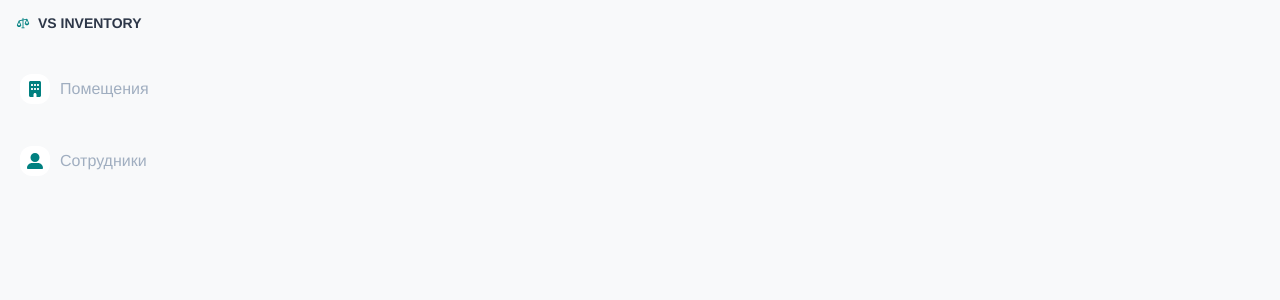
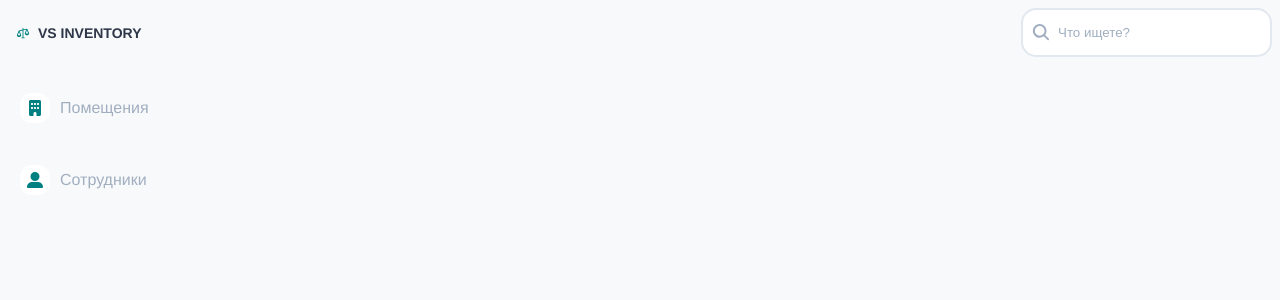
Before and after one commit to zolotaryov2027/vs-inventory, a React (Vite) app: page / in a window 1280 px wide. Shown: the top 300 px of the page. Built offline with nearby package versions, Linux system fonts and the light colour scheme.

Commit message:
add search-input

```diff
--- a/src/components/header/header.css
+++ b/src/components/header/header.css
@@ -20,3 +20,13 @@
   height: 30px;
   color: var(--accent-color);
 }
+
+.header .columns {
+  display: flex;
+  align-items: center;
+}
+
+.column__left {
+  width: 20%;
+  margin-right: auto;
+}
--- a/src/components/header/header.jsx
+++ b/src/components/header/header.jsx
@@ -1,14 +1,22 @@
 import { PiScalesFill } from "react-icons/pi";
+import Search from "../search/search";
 import "./header.css";
 export default function header() {
   return (
     <header className="header">
+      <div className="columns">
+        <div className="column column__left">
           <a href="#" className="logo">
             <span className="logo-icon">
               <PiScalesFill />
             </span>
             VS INVENTORY
           </a>
+        </div>
+        <div className="column column__right">
+          <Search />
+        </div>
+      </div>
     </header>
   );
 }
--- /dev/null
+++ b/src/components/search/search.css
@@ -0,0 +1,27 @@
+.search_wrapper {
+  position: relative;
+}
+
+.search-input {
+  padding: 15px 35px;
+  border-radius: 15px;
+  border: 2px solid #e2e8f0;
+  color: var(--color-text-bold);
+}
+
+.search-input::placeholder {
+  color: var(--color-text-light);
+}
+
+.search_icon {
+  display: block;
+  position: absolute;
+  top: 50%;
+  left: 10px;
+  transform: translateY(-45%);
+}
+
+.search_icon svg {
+  width: 20px;
+  height: 20px;
+}
--- /dev/null
+++ b/src/components/search/search.jsx
@@ -0,0 +1,20 @@
+import "./search.css";
+import { IoSearch } from "react-icons/io5";
+export default function search() {
+  return (
+    <form className="search-form" action="/search" method="get">
+      <div className="search_wrapper">
+        <span className="search_icon">
+          <IoSearch />
+        </span>
+        <input
+          type="search"
+          id="query"
+          name="search"
+          className="search-input"
+          placeholder="Что ищете?"
+        />
+      </div>
+    </form>
+  );
+}
```
Lines whose indentation alone changed are shown as unchanged.
